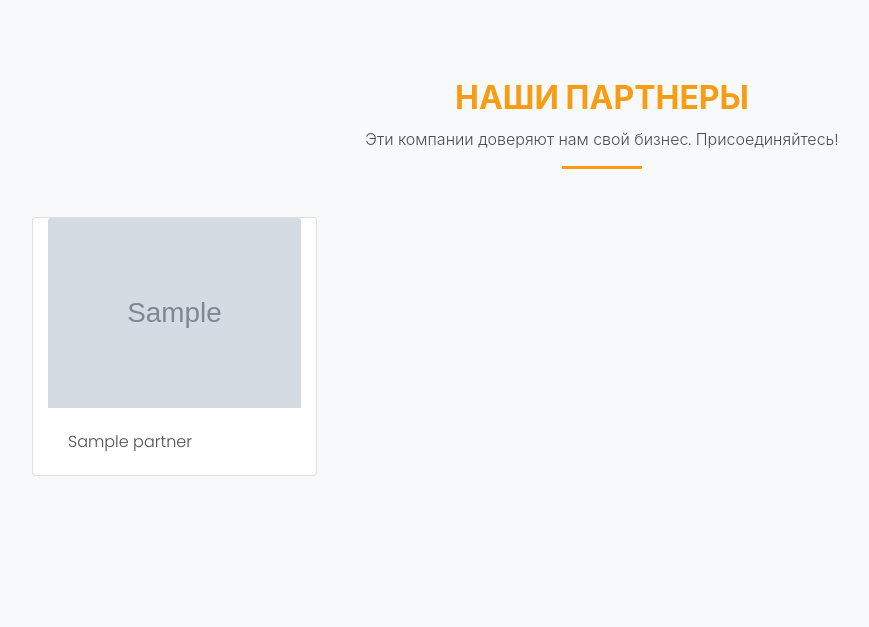
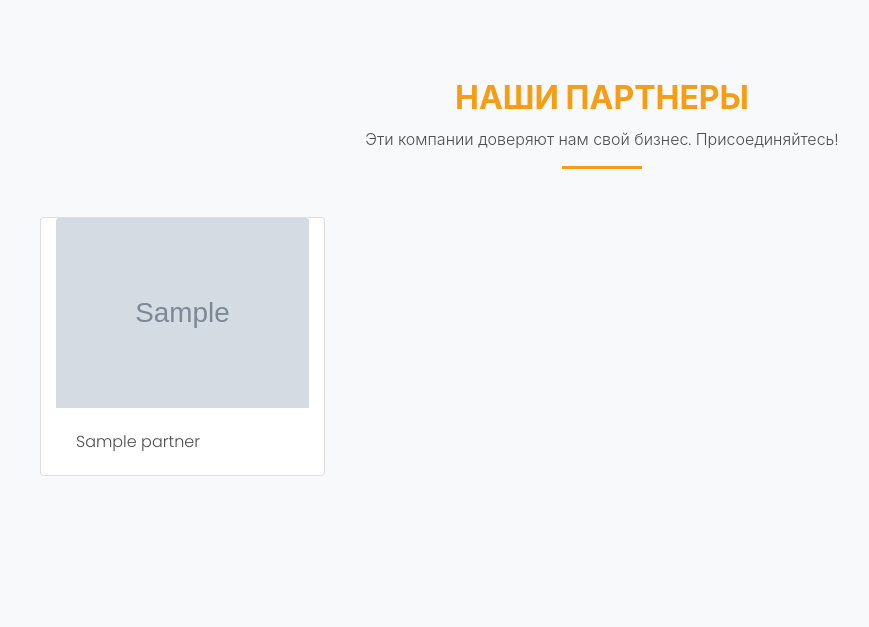
Before and after one commit to GreatRaksin/CubocTrans_site, a Django app: page / in a window 1280 px wide. Shown: the part 1882-2509 px from the top of the page, without its empty margins (38-907 px from the left). Run offline with Django 3.2, Linux system fonts and the light colour scheme; tables that the repository leaves empty hold one stand-in row (values such as "Sample post"); grey boxes marked "Sample" are stand-in pictures; some libraries are stand-ins or nearby versions; some web fonts are replaced.

Commit message:
Fix cards

```diff
--- a/templates/index.html
+++ b/templates/index.html
@@ -131,7 +131,7 @@
 
                 {% for partner in partners %}
 
-                    <div class="card col-xs-2 col-3 mb-4">
+                    <div class="card col-xs-2 col-md-3 mx-2 mb-4">
                         <a href="{{ partner.link }}" target="_blank">
 
                             <img src="{{ partner.logo.url }}" class="card-img-top" alt="Логотип {{ partner.name }}">
```
